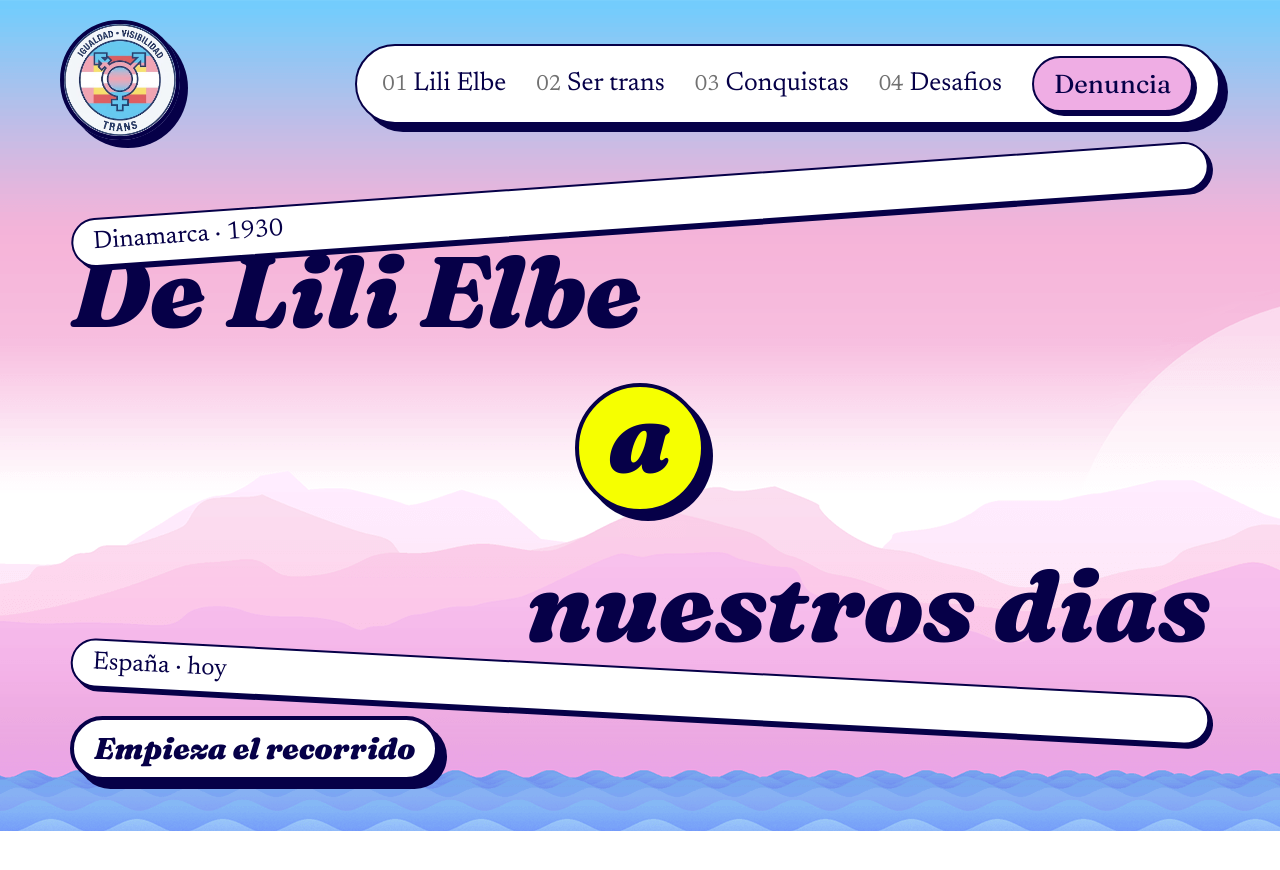
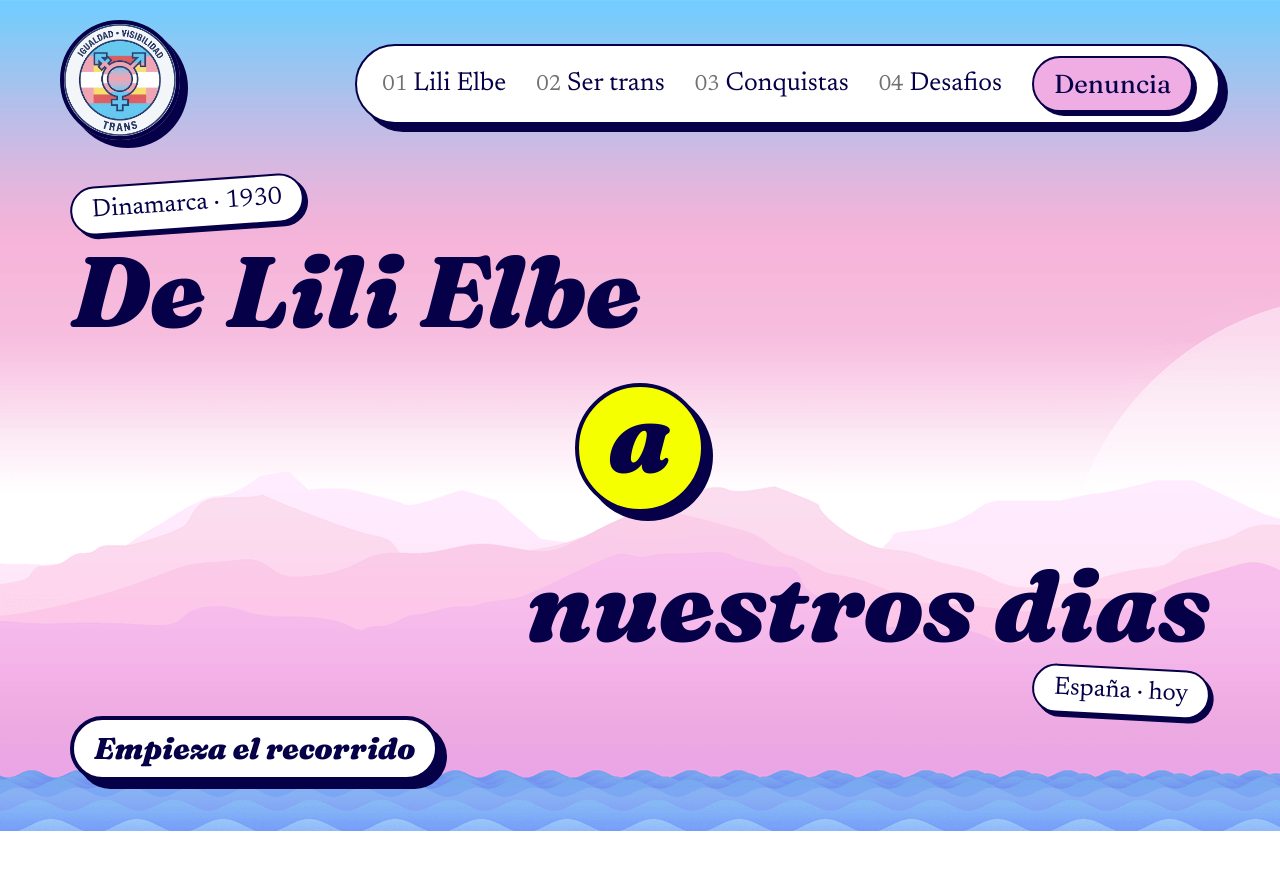
Before and after one commit to patriciamesouza/proyectoprimertri, a plain HTML site: page index.html in a window 1280 px wide. Shown: the top 870 px of the page. Drawn offline with Linux system fonts and the light colour scheme.

Commit message:
fix(hero): move flex layout to contenido

```diff
--- a/css/hero.css
+++ b/css/hero.css
@@ -1,4 +1,4 @@
-.hero{
+.contenido__hero{
     background-image: url(../imgs/background.png);
     display: flex;
     flex-direction: column;
--- a/index.html
+++ b/index.html
@@ -34,7 +34,7 @@
     <main>
 
         <section id="hero" class="hero">
-            <div class="contenido">
+            <div class="contenido contenido__hero">
                 <div class="tag hero_tag_inicio"> Dinamarca · 1930</div>
                 <h1 class="h1 hero_h1"> <span class="h1_1">De Lili Elbe</span> <span class="h1_2">a</span> <span class="h1_3">nuestros dias</span></h1>
                 <div class="tag hero_tag_final"> España · hoy</div>
```
